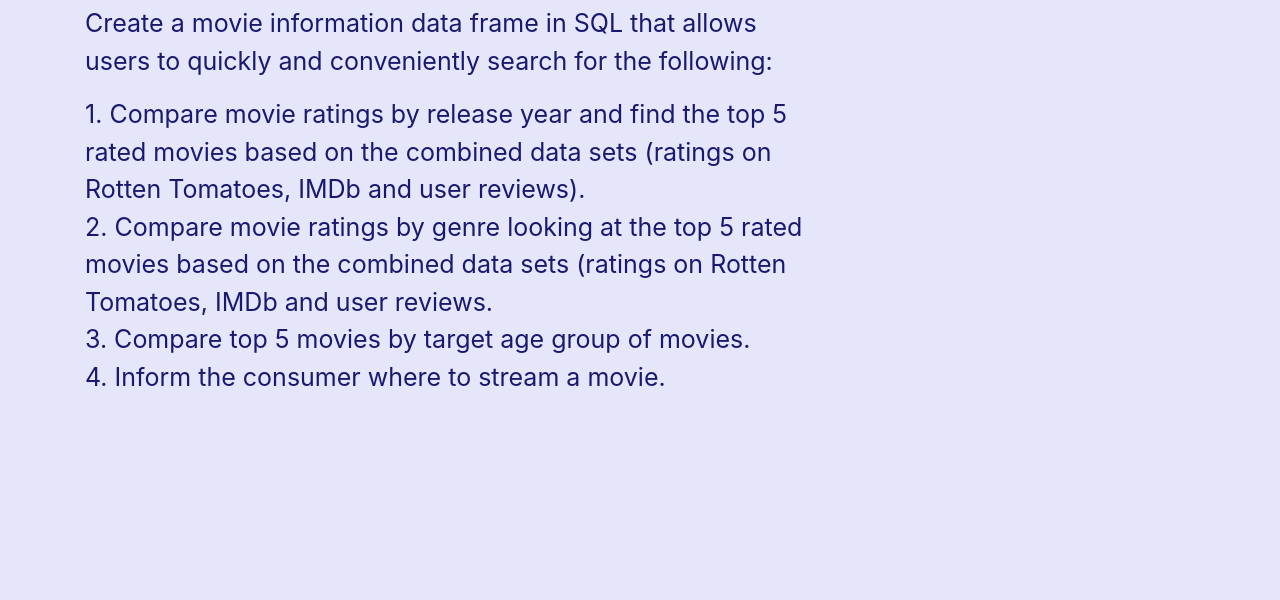
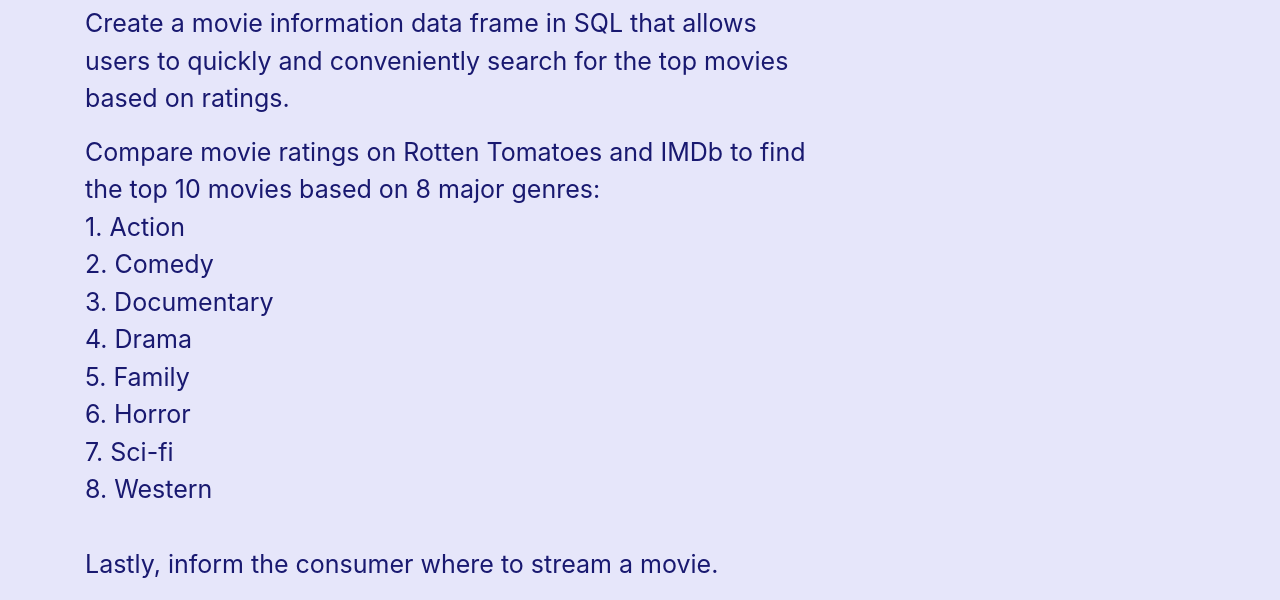
Before and after one commit to BPayne-216/ETLproject_group2, a plain HTML site: page project_proposal.html in a window 1280 px wide. Shown: the part 219-819 px from the top of the page. Drawn offline with nearby package versions, Linux system fonts and the light colour scheme.

Commit message:
Updated html files and added IMDb logo and Rotten tomatoes logo

```diff
--- a/project_proposal.html
+++ b/project_proposal.html
@@ -54,20 +54,30 @@
       <div class="col-md-8">
       <p class=paragraph>
         Create a movie information data frame in SQL that allows users to
-        quickly and conveniently search for the following:
+        quickly and conveniently search for the top movies based on ratings.
       </p>
       <p class=paragraph>
-        1. Compare movie ratings by release year and find the top 5 rated movies
-        based on the combined data sets (ratings on Rotten Tomatoes, IMDb and
-        user reviews).
+        Compare movie ratings on Rotten Tomatoes and IMDb to find
+        the top 10 movies based on 8 major genres:
         <br>
-        2. Compare movie ratings by genre looking at the top 5 rated movies based
-        on the combined data sets (ratings on Rotten Tomatoes, IMDb and user
-        reviews.
+            1. Action
+            <br>
+            2. Comedy
+            <br>
+            3. Documentary
+            <br>
+            4. Drama
+            <br>
+            5. Family
+            <br>
+            6. Horror
+            <br>
+            7. Sci-fi
+            <br>
+            8. Western
+            <br>
         <br>
-        3. Compare top 5 movies by target age group of movies.
-        <br>
-        4. Inform the consumer where to stream a movie.
+        Lastly, inform the consumer where to stream a movie.
        </p>
       </div>
 
--- a/style.css
+++ b/style.css
@@ -15,6 +15,19 @@ body {
 
 .image {
     margin-top: 25px;
+}
+
+.rotten_tomato_image {
+    margin-right: 20px;
+    margin-top: 20px;
+    float: right;
+    size: 25px;
+}
+
+.imdb_image {
+    float: right;
+    margin-top: 20px;
+    margin-right: 20px;
 }
 
 .header {
```
Also changed, not shown: imdb.html (+2 -2 lines), index.html (+1 -1 lines), rotten_tomatos.html (+3 -2 lines), imdb_pic.jpeg (added), rotten_tomatoes_pic.jpg (added), 1 other file.
